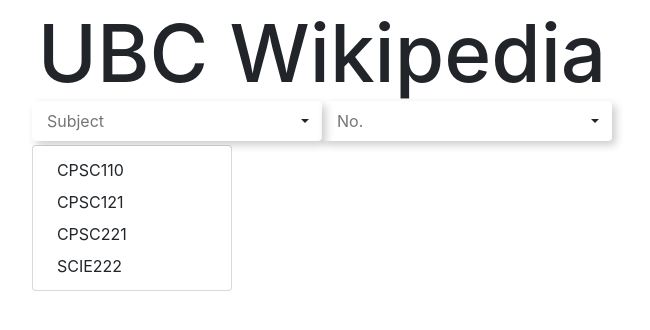
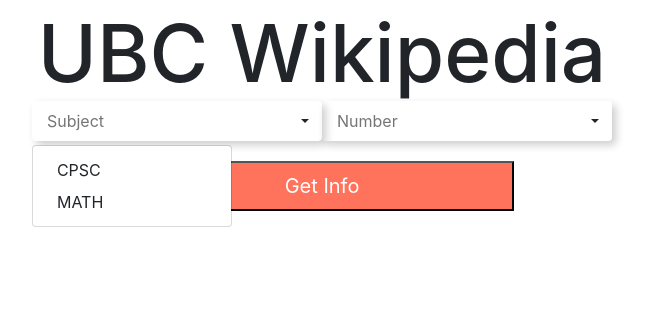
Before and after one commit to andrewtong0/ubcwiki, a React (Create React App) app: page / in a window 1280 px wide. Both pictures are taken after a click on the button 494 px from the left and 120 px from the top of the page. Shown: the top 330 px of the page, without its empty margins (318-968 px from the left). Built offline with nearby package versions, Linux system fonts and the light colour scheme.

Commit message:
connected with Andrew's api and included submit function

```diff
--- a/src/App.js
+++ b/src/App.js
@@ -1,24 +1,16 @@
 import React from 'react';
 import './App.css';
 import Courses from './Components/Courses/Courses';
-import { Dropdown, DropdownButton, Navbar } from 'react-bootstrap';
+// import { Dropdown, DropdownButton, Navbar } from 'react-bootstrap';
 
 class App extends React.Component {
   constructor() {
     super();
     this.state = {
-      curSubject: '',
-      selected: false
     }
   }
 
-  changeCurSubject1 = (event) => {
-    this.setState({ curSubject: event.target.value });
-  }
 
-  changeCurSubject2 = (course) => {
-    this.setState({ curSubject: course, selected: true });
-  }
 
 
 
@@ -27,27 +19,7 @@
     return (
       <div className="tc">
         <h1 style={{ marginTop: '1%' }} className="f-subheadline lh-solid">UBC Wikipedia</h1>
-        <div className="flex justify-center">
-          <Dropdown>
-            <Dropdown.Toggle className="shadow-5" variant="" id="dropdown-basic">
-              <input value={this.state.curSubject} onChange={this.changeCurSubject1} style={{ borderStyle: "none", opacity: '100', outlineWidth: '0' }} type="text" placeholder="Subject" >
-              </input>
-            </Dropdown.Toggle>
-            <Dropdown.Menu style={{ width: '200px' }}>
-              <Courses curCourse={this.state.curSubject} changeCurSubject={this.changeCurSubject2} />
-            </Dropdown.Menu>
-          </Dropdown>
-
-          <Dropdown>
-            <Dropdown.Toggle className="shadow-5" variant="" id="dropdown-basic">
-              <input value={this.state.curSubject} onChange={this.changeCurSubject1} style={{ borderStyle: "none", opacity: '100', outlineWidth: '0' }} type="text" placeholder="No." >
-              </input>
-            </Dropdown.Toggle>
-            <Dropdown.Menu style={{ width: '200px' }}>
-              <Courses curCourse={this.state.curSubject} changeCurSubject={this.changeCurSubject2} />
-            </Dropdown.Menu>
-          </Dropdown>
-        </div>
+        <Courses />
       </div>
     );
   }
--- a/src/Components/Courses/Courses.js
+++ b/src/Components/Courses/Courses.js
@@ -1,18 +1,81 @@
 import React from 'react';
-import { Dropdown, DropdownButton, Navbar } from 'react-bootstrap';
-const courses = ['CPSC110', 'CPSC121', 'CPSC221', 'SCIE222'];
+import { Dropdown } from 'react-bootstrap';
+const subjects = {
+    CPSC: [110, 121, 210, 213, 221],
+    MATH: [104, 105, 200, 221]
+}
 
-function Courses(props) {
+class Courses extends React.Component {
+    constructor(props) {
+        super(props);
+        this.state = {
+            curCourse: '',
+            curCourseNo: '',
+            selected: false
+        }
+    }
+
+    changeCurSubject1 = (event) => {
+        this.setState({ curCourse: event.target.value });
+    }
+
+    changeCurSubject2 = (course) => {
+        this.setState({ curCourse: course, selected: true });
+    }
+
+    changeCurSubjectNo1 = (event) => {
+        this.setState({ curCourseNo: event.target.value });
+    }
+
+    changeCurSubjectNo2 = (courseNo) => {
+        this.setState({ curCourseNo: courseNo });
+    }
+
+    getCourseInfo = () => {
+        fetch("https://andrewtong.api.stdlib.com/ubcwiki@dev/?courseName=" + this.state.curCourse.toLowerCase() + this.state.curCourseNo)
+            .then(answer => answer.json()).then(answerJson => console.log(answerJson)).catch(error => console.log(error));
+    }
+
+
+    render() {
+        const { curCourse, curCourseNo } = this.state;
         return (
             <div>
+                <div className="flex justify-center">
+                    <Dropdown>
+                        <Dropdown.Toggle className="shadow-5" variant="" id="dropdown-basic">
+                            <input value={curCourse} onChange={this.changeCurSubject1} style={{ borderStyle: "none", opacity: '100', outline: 'none' }} type="text" placeholder="Subject" >
+                            </input>
+                        </Dropdown.Toggle>
+                        <Dropdown.Menu style={{ width: '200px' }}>
                             {
-                courses.filter((course) => course.toLowerCase().includes(props.curCourse.toLowerCase())).map((course) => {
-                    return (<Dropdown.Item onClick={() => props.changeCurSubject(course)} key={course} as="button">{course}</Dropdown.Item>)
+                                Object.keys(subjects).filter((course) => course.toLowerCase().includes(curCourse.toLowerCase())).map((course) => {
+                                    return (<Dropdown.Item onClick={() => this.changeCurSubject2(course)} key={course} as="button">{course}</Dropdown.Item>)
                                 }
-                )
+                                )}
+                        </Dropdown.Menu>
+                    </Dropdown>
+
+                    <Dropdown>
+                        <Dropdown.Toggle className="shadow-5" variant="" id="dropdown-basic">
+                            <input value={curCourseNo} onChange={this.changeCurSubjectNo1} style={{ borderStyle: "none", opacity: '100', outline: '0' }} type="text" placeholder="Number" >
+                            </input>
+                        </Dropdown.Toggle>
+                        <Dropdown.Menu style={{ width: '200px' }}>
+                            {
+                                (Object.keys(subjects).includes(curCourse.toUpperCase())) ?
+                                    subjects[curCourse.toUpperCase()].map(courseNo => {
+                                        return (<Dropdown.Item onClick={() => this.changeCurSubjectNo2(courseNo)} key={courseNo} as="button">{courseNo}</Dropdown.Item>)
+                                    })
+                                    : <Dropdown.Item disabled>Please Select Subject</Dropdown.Item>
                             }
+                        </Dropdown.Menu>
+                    </Dropdown>
+                </div>
+                <button onClick={this.getCourseInfo} className='w-30 grow f4 link ph3 pv2 dib white bg-light-red' style={{ marginTop: '20px' }}>Get Info</button>
             </div>
         );
     }
+}
 
 export default Courses;
```
Lines whose indentation alone changed are shown as unchanged.
